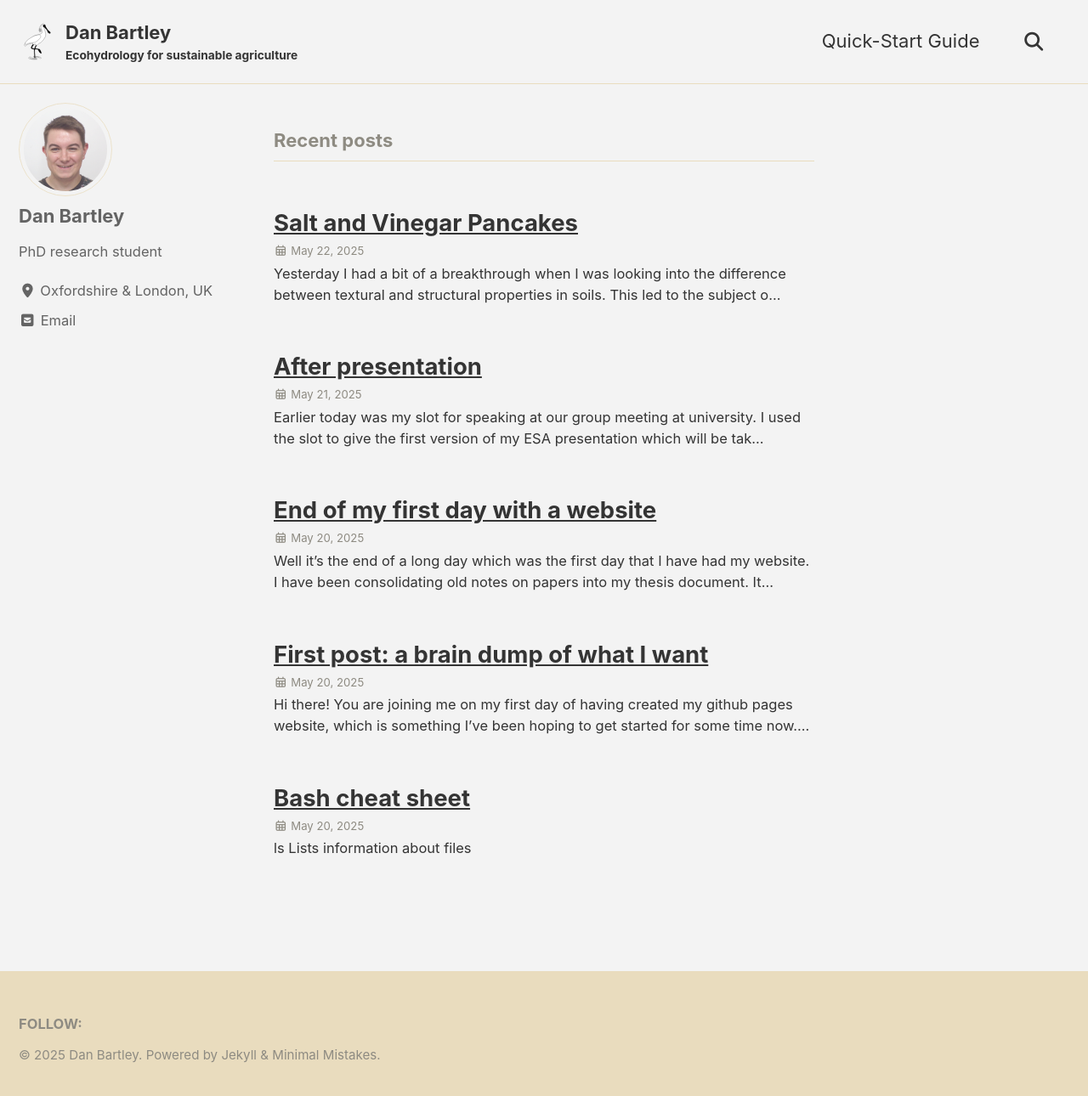
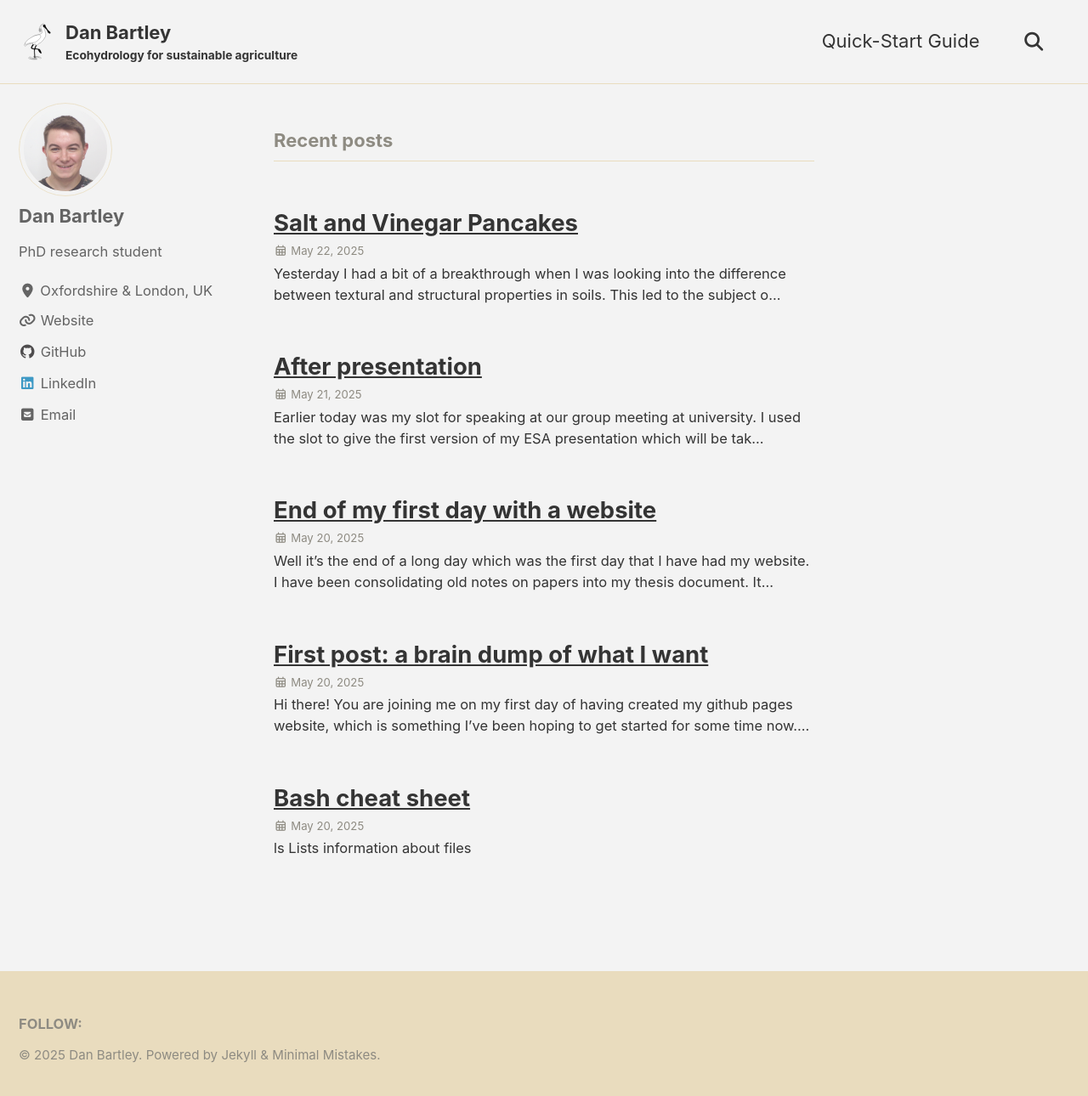
Before and after one commit to dpb-hydro/dpb-hydro.github.io, a Jekyll site: the page built from index.html, in a window 1280 px wide and 1297 px high. Shown: the top 1290 px of the window at 85% size. Built offline with Jekyll 4.4.1, drawn with Linux system fonts in a browser that asks for light colours; cached includes are drawn as plain includes; the list of posts is cut into pages by our own code; part of the change alters nothing that is shown.

```diff
--- a/_config.yml
+++ b/_config.yml
@@ -30,37 +30,7 @@ search_provider          : lunr # Search provider
 lunr:
   search_within_pages    : true # Lunr index all pages
 
-# SEO Related
-google_site_verification :
-bing_site_verification   :
-naver_site_verification  :
-yandex_site_verification :
-baidu_site_verification  :
-
-# Social Sharing
-twitter:
-  username               :
-facebook:
-  username               :
-  app_id                 :
-  publisher              :
-og_image                 : # Open Graph/Twitter default site image
-# For specifying social profiles
-# - https://developers.google.com/structured-data/customize/social-profiles
-social:
-  type                   : # Person or Organization (defaults to Person)
-  name                   : # If the user or organization name differs from the site's name
-  links: # An array of links to social media profiles
-
-# Analytics
-analytics:
-  provider               : # false (default), "google", "google-universal", "google-gtag", "custom"
-  google:
-    tracking_id          :
-    anonymize_ip         : # true, false (default)
-
-
-# Site Author
+# My profile
 author:
   name             : "Dan Bartley"
   avatar           : "assets/images/profile_pic.jpg" # Path to avatar image
@@ -70,22 +40,15 @@ author:
   links:
     - label: "Email"
       icon: "fas fa-fw fa-envelope-square"
-      # url: "mailto:your.name@email.com"
     - label: "Website"
       icon: "fas fa-fw fa-link"
-      # url: "https://your-website.com"
-    - label: "Twitter"
-      icon: "fab fa-fw fa-twitter-square"
-      # url: "https://twitter.com/"
-    - label: "Facebook"
-      icon: "fab fa-fw fa-facebook-square"
-      # url: "https://facebook.com/"
+      url: "https://dpb-hydro.github.io"
     - label: "GitHub"
       icon: "fab fa-fw fa-github"
-      # url: "https://github.com/"
-    - label: "Instagram"
-      icon: "fab fa-fw fa-instagram"
-      # url: "https://instagram.com/"
+      url: "https://github.com/dpb-hydro"
+    - label: "LinkedIn"
+      icon: "fab fa-fw fa-linkedin"
+      url: "https://www.linkedin.com/in/danbartley97"
 
 # Site Footer
 footer:
```
